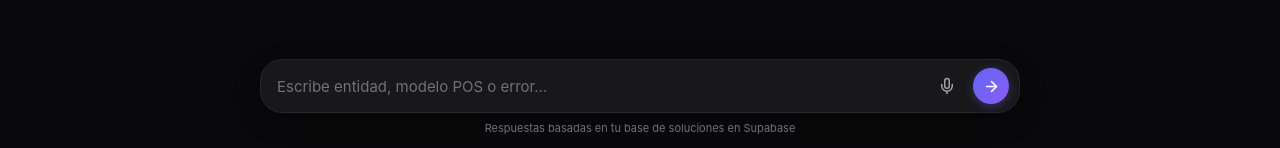
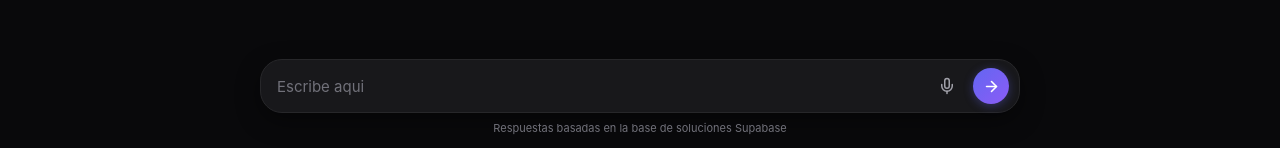
Before and after one commit to Renc22/IA-tecnico, a website: page index.html in a window 1280 px wide. Shown: the part 649-797 px from the top of the page. Drawn offline with Linux system fonts and the light colour scheme.

Commit message:
Update index.html

```diff
--- a/index.html
+++ b/index.html
@@ -473,7 +473,7 @@
 
 <div class="composer-area">
   <div class="composer-box">
-    <textarea id="input" rows="1" placeholder="Escribe entidad, modelo POS o error..." oninput="autoAltura(this)" onkeydown="manejarTecla(event)"></textarea>
+    <textarea id="input" rows="1" placeholder="Escribe aqui" oninput="autoAltura(this)" onkeydown="manejarTecla(event)"></textarea>
     <button id="btn-mic" class="icon-btn" onclick="escuchar()" title="Dictar por voz">
       <svg width="18" height="18" viewBox="0 0 24 24" fill="none" stroke="currentColor" stroke-width="2" stroke-linecap="round" stroke-linejoin="round">
         <path d="M12 2a3 3 0 0 0-3 3v7a3 3 0 0 0 6 0V5a3 3 0 0 0-3-3Z"/>
@@ -488,7 +488,7 @@
       </svg>
     </button>
   </div>
-  <div class="footer-note">Respuestas basadas en tu base de soluciones en Supabase</div>
+  <div class="footer-note">Respuestas basadas en la base de soluciones Supabase</div>
 </div>
 
 <script>
```
